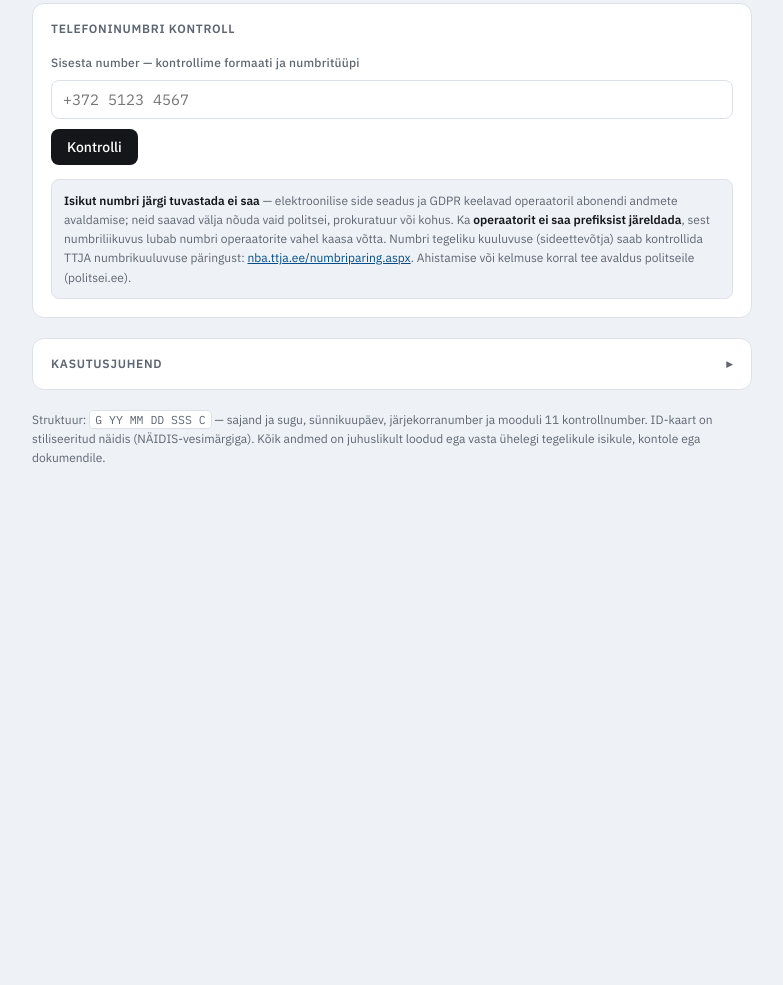
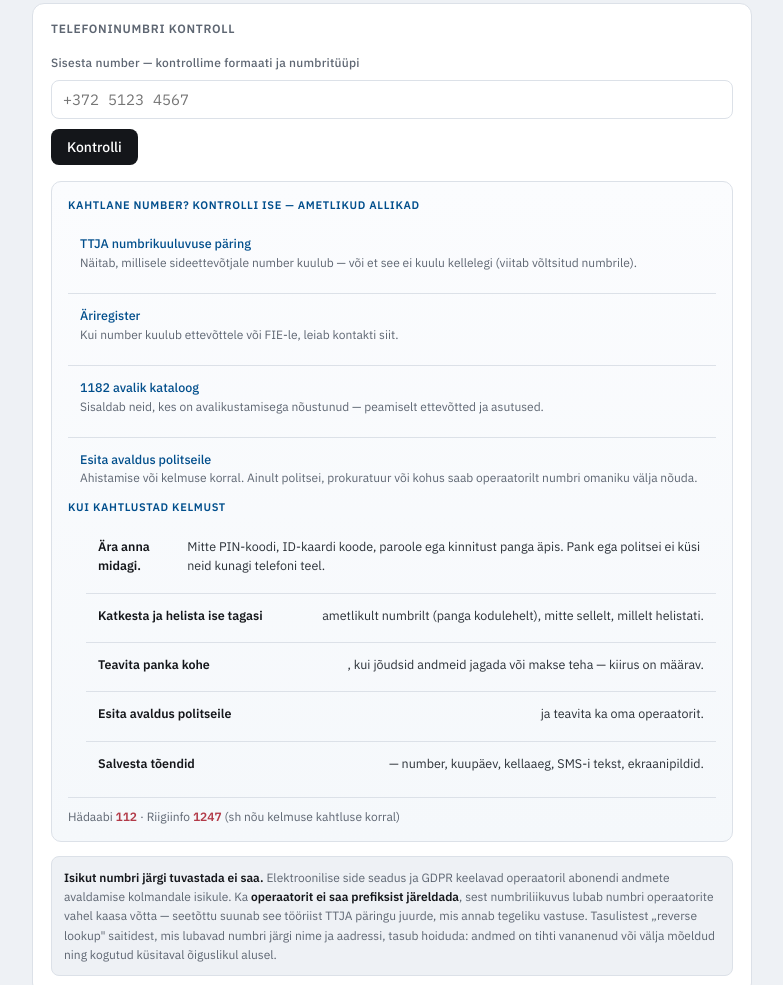
Before and after one commit to TarmoKouhkna/Eesti-isikukoodi-generaator, a plain HTML site: page index.html in a window 1280 px wide. Shown: the part 2214-3199 px from the top of the page, without its empty margins (248-1031 px from the left). Before the commit the page ends 2757 px from the top, so only its background shows below. Drawn offline with Linux system fonts and the light colour scheme.

Commit message:
Add files via upload

```diff
--- a/index.html
+++ b/index.html
@@ -126,6 +126,19 @@
   .note{margin:14px 0 0;padding:11px 12px;background:var(--paper);border:1px solid var(--line);border-radius:8px;font-size:12px;line-height:1.6;color:var(--muted);}
   .note b{color:var(--ink);font-weight:600;}
   .note a{color:var(--accent-ink);}
+  .helpbox{margin-top:16px;padding:15px 16px;border:1px solid var(--line);border-radius:10px;background:linear-gradient(180deg,#fbfcfe,#f5f8fb);}
+  .hb-title{font-size:11px;font-weight:600;text-transform:uppercase;letter-spacing:0.06em;color:var(--accent-ink);margin-bottom:9px;}
+  .hb-title + .hb-title,.steps + .hb-title{margin-top:16px;}
+  ul.links{list-style:none;margin:0;padding:0;display:flex;flex-direction:column;gap:9px;}
+  ul.links li{display:flex;flex-direction:column;gap:1px;font-size:12.5px;}
+  ul.links a{color:var(--accent-ink);font-weight:500;text-decoration:none;}
+  ul.links a:hover{text-decoration:underline;}
+  ul.links span{color:var(--muted);font-size:12px;line-height:1.5;}
+  ol.steps{margin:0;padding-left:18px;font-size:12.5px;line-height:1.55;color:#2b3138;}
+  ol.steps li{margin:5px 0;}
+  ol.steps b{font-weight:600;color:var(--ink);}
+  .hb-nums{margin-top:12px;padding-top:10px;border-top:1px solid var(--line);font-size:12px;color:var(--muted);}
+  .hb-nums b{font-family:var(--mono);color:var(--err);font-weight:600;}
 
   details.guide{overflow:hidden;}
   .guide summary{cursor:pointer;padding:16px 18px;font-size:12px;font-weight:600;text-transform:uppercase;letter-spacing:0.06em;color:var(--muted);list-style:none;display:flex;justify-content:space-between;align-items:center;}
@@ -248,12 +261,43 @@
       <input type="text" id="phinput" placeholder="+372 5123 4567" autocomplete="off">
       <div class="vbtnrow"><button class="vbtn" id="phbtn">Kontrolli</button></div>
       <div class="vresult" id="phresult"></div>
+
+      <div class="helpbox">
+        <div class="hb-title">Kahtlane number? Kontrolli ise — ametlikud allikad</div>
+        <ul class="links">
+          <li>
+            <a href="https://nba.ttja.ee/numbriparing.aspx" target="_blank" rel="noopener">TTJA numbrikuuluvuse päring</a>
+            <span>Näitab, millisele sideettevõtjale number kuulub — või et see ei kuulu kellelegi (viitab võltsitud numbrile).</span>
+          </li>
+          <li>
+            <a href="https://ariregister.rik.ee/" target="_blank" rel="noopener">Äriregister</a>
+            <span>Kui number kuulub ettevõttele või FIE-le, leiab kontakti siit.</span>
+          </li>
+          <li>
+            <a href="https://www.1182.ee/" target="_blank" rel="noopener">1182 avalik kataloog</a>
+            <span>Sisaldab neid, kes on avalikustamisega nõustunud — peamiselt ettevõtted ja asutused.</span>
+          </li>
+          <li>
+            <a href="https://www.politsei.ee/et/avaldus-politseile" target="_blank" rel="noopener">Esita avaldus politseile</a>
+            <span>Ahistamise või kelmuse korral. Ainult politsei, prokuratuur või kohus saab operaatorilt numbri omaniku välja nõuda.</span>
+          </li>
+        </ul>
+
+        <div class="hb-title">Kui kahtlustad kelmust</div>
+        <ol class="steps">
+          <li><b>Ära anna midagi.</b> Mitte PIN-koodi, ID-kaardi koode, paroole ega kinnitust panga äpis. Pank ega politsei ei küsi neid kunagi telefoni teel.</li>
+          <li><b>Katkesta ja helista ise tagasi</b> ametlikult numbrilt (panga kodulehelt), mitte sellelt, millelt helistati.</li>
+          <li><b>Teavita panka kohe</b>, kui jõudsid andmeid jagada või makse teha — kiirus on määrav.</li>
+          <li><b>Esita avaldus politseile</b> ja teavita ka oma operaatorit.</li>
+          <li><b>Salvesta tõendid</b> — number, kuupäev, kellaaeg, SMS-i tekst, ekraanipildid.</li>
+        </ol>
+        <div class="hb-nums">Hädaabi <b>112</b> · Riigiinfo <b>1247</b> (sh nõu kelmuse kahtluse korral)</div>
+      </div>
+
       <p class="note">
-        <b>Isikut numbri järgi tuvastada ei saa</b> — elektroonilise side seadus ja GDPR keelavad operaatoril abonendi andmete avaldamise; neid saavad välja nõuda vaid politsei, prokuratuur või kohus.
-        Ka <b>operaatorit ei saa prefiksist järeldada</b>, sest numbriliikuvus lubab numbri operaatorite vahel kaasa võtta.
-        Numbri tegeliku kuuluvuse (sideettevõtja) saab kontrollida TTJA numbrikuuluvuse päringust:
-        <a href="https://nba.ttja.ee/numbriparing.aspx" target="_blank" rel="noopener">nba.ttja.ee/numbriparing.aspx</a>.
-        Ahistamise või kelmuse korral tee avaldus politseile (politsei.ee).
+        <b>Isikut numbri järgi tuvastada ei saa.</b> Elektroonilise side seadus ja GDPR keelavad operaatoril abonendi andmete avaldamise kolmandale isikule.
+        Ka <b>operaatorit ei saa prefiksist järeldada</b>, sest numbriliikuvus lubab numbri operaatorite vahel kaasa võtta — seetõttu suunab see tööriist TTJA päringu juurde, mis annab tegeliku vastuse.
+        Tasulistest „reverse lookup" saitidest, mis lubavad numbri järgi nime ja aadressi, tasub hoiduda: andmed on tihti vananenud või välja mõeldud ning kogutud küsitaval õiguslikul alusel.
       </p>
     </div>
   </div>
```
Also changed, not shown: 1 other file.
